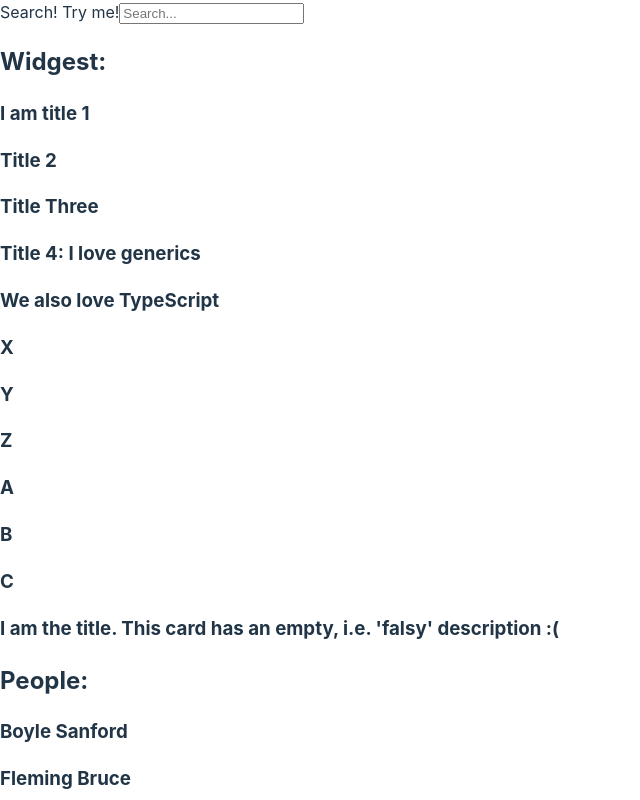
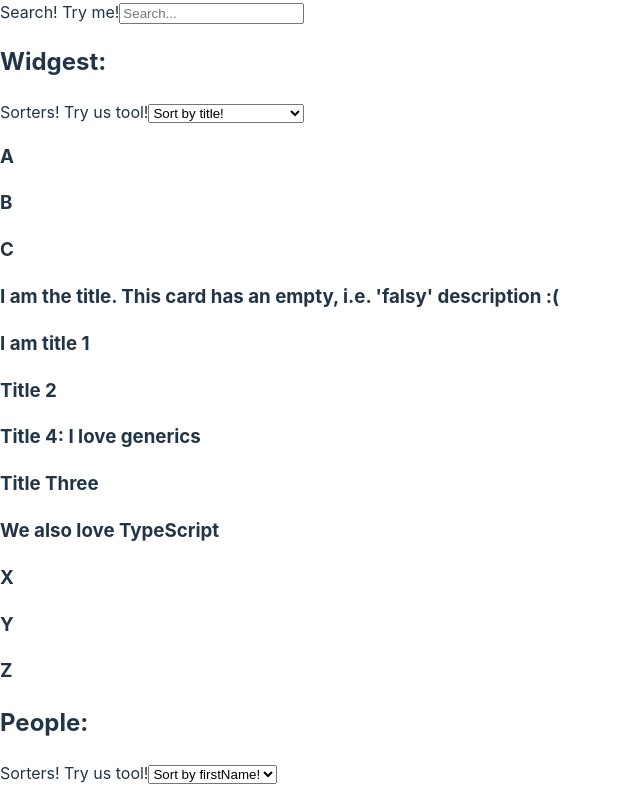
Before and after one commit to Cesar90/generic-search-sorting-filtering, a React (Vite) app: page / in a window 1280 px wide. Shown: the top 800 px of the page, without its empty margins (0-640 px from the left). Built offline with nearby package versions, Linux system fonts and the light colour scheme.

Commit message:
Creating a generic sort React Component

```diff
--- a/src/App.tsx
+++ b/src/App.tsx
@@ -3,25 +3,44 @@ import SearchInput from "./components/SearchInput";
 import people from "./mock-data/people"
 import widgets from "./mock-data/widgets"
 import genericSearch from "./utils/genericSearch";
+import genericSort from "./utils/genericSort";
+import IProperty from "./interfaces/IProperty";
+import IWidget from "./interfaces/IWidget";
+import IPerson from "./interfaces/IPerson";
+import Sorters from "./components/Sorters";
 
 function App() {
   const [query, setQuery] = useState<string>("");
+  const [widgetSortProperty, setWidgetSortProperty] = useState<IProperty<IWidget>>({ property: "title" });
+  const [peopleSortProperty, setPeopleSortProperty] = useState<IProperty<IPerson>>({ property: "firstName" });
 
   return (
     <>
       <SearchInput setSearchQuery={(query) => {
-        console.log("test testing")
         setQuery(query)
       }} />
       <h2>Widgest:</h2>
-      {widgets.filter((widget) => genericSearch(widget, ["title", "description"], query, false)).map(widget => {
+      <Sorters
+        setProperty={(property) => setWidgetSortProperty({ property })}
+        object={widgets[0]} />
+      {widgets
+        .filter(
+          (widget) => genericSearch(widget, ["title", "description"], query, false))
+        .sort((a, b) => genericSort(a, b, widgetSortProperty.property))
+        .map(widget => {
           return (
             <h3>{widget.title}</h3>
           )
         })}
 
       <h2>People:</h2>
-      {people.filter((person) => genericSearch(person, ["firstName", "lastName", "eyeColor"], query, false)).map(person => {
+      <Sorters
+        setProperty={(property) => setPeopleSortProperty({ property })}
+        object={people[0]} />
+      {people
+        .filter((person) => genericSearch(person, ["firstName", "lastName", "eyeColor"], query, false))
+        .sort((a, b) => genericSort(a, b, peopleSortProperty.property))
+        .map(person => {
           return (
             <h3>{person.firstName} {person.lastName}</h3>
           )
--- /dev/null
+++ b/src/components/Sorters.tsx
@@ -0,0 +1,36 @@
+// type Props<T> = {
+//     object: T
+// }
+interface ISortersProps<T> {
+    object: T;
+    setProperty: (property: Extract<keyof T, string | Date | number>) => void
+}
+
+export default function Sorters<T>({ object, setProperty }: ISortersProps<T>) {
+    const objectI = typeof object === 'object' && object !== null ? object : {};
+    return (
+        <>
+            <label
+                htmlFor="sorters"
+                className="mt-3"
+            >
+                Sorters! Try us tool!
+            </label>
+            <select
+                id="sorters"
+                className="custom-select"
+                onChange={(event) => setProperty(event.target.value as any)}
+            >
+                {Object.keys(objectI).map(key => {
+                    return (
+                        <option
+                            key={key} value={key}
+                        >
+                            Sort by {key}!
+                        </option>)
+                })}
+
+            </select>
+        </>
+    )
+}
--- /dev/null
+++ b/src/interfaces/IProperty.ts
@@ -0,0 +1,3 @@
+export default interface IProperty<T> {
+    property: keyof T;
+}
--- /dev/null
+++ b/src/utils/genericSort.ts
@@ -0,0 +1,9 @@
+export default function genericSort<T>(a: T, b: T, property: keyof T) {
+    if (a[property] > b[property]) {
+        return 1;
+    }
+    if (a[property] < b[property]) {
+        return -1;
+    }
+    return 0;
+}
```
Lines whose indentation alone changed are shown as unchanged.
